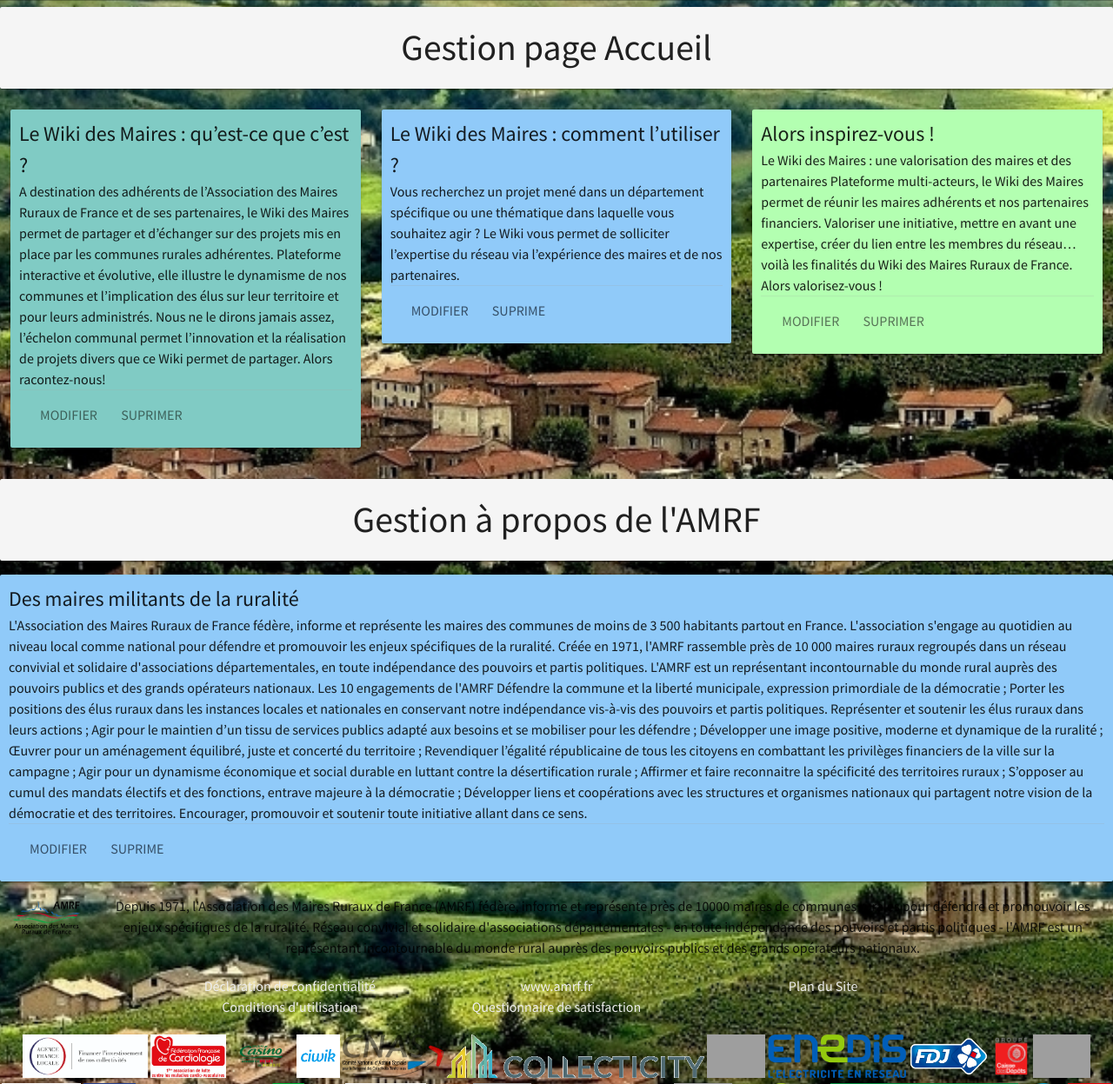
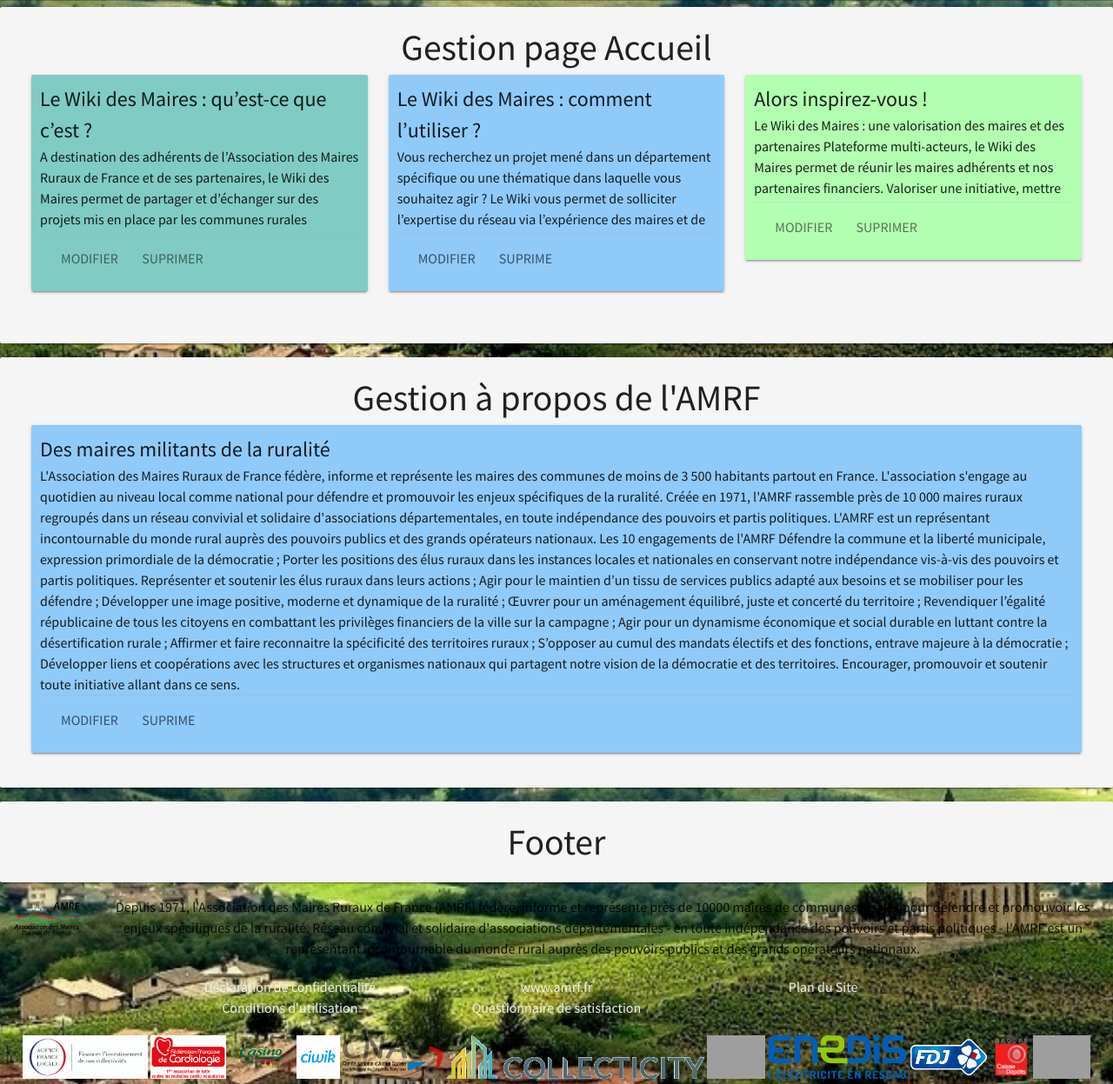
Before and after one commit to Cerynna/Lyon-0917-AMRF, a PHP site: template src/pages/adminGestion.php in a window 1280 px wide. Shown: the top 1247 px of the page at 87% size. Run offline with PHP 8.4, Linux system fonts and the light colour scheme; the template is opened without the code that fills it, so the values that code supplies are empty; some web fonts are replaced; grey boxes are pictures that could not be loaded.

Commit message:
added style for cards view

```diff
--- a/dist/css/main.css
+++ b/dist/css/main.css
@@ -273,6 +273,14 @@ div .partlogo {
   .bck-default div > a {
     color: #3d625b !important; }
 
+.cardGest {
+  padding: 10px; }
+  .cardGest p {
+    height: 100px;
+    overflow: hidden;
+    text-overflow: ellipsis;
+    white-space: normal; }
+
 /**
 *************************** View *********************
  */
--- a/sass/partials/components/_cards.scss
+++ b/sass/partials/components/_cards.scss
@@ -13,10 +13,20 @@
   }
 }
 
-.bck-default{
+.bck-default {
   padding: 10px;
   background: #80CBC4;
-  div>a{
+  div > a {
     color: rgb(61, 98, 91) !important;
   }
 }
+
+.cardGest{
+  padding: 10px;
+  p{
+    height: 100px;
+    overflow: hidden;
+    text-overflow: ellipsis;
+    white-space: normal;
+  }
+}
--- a/src/pages/adminGestion.php
+++ b/src/pages/adminGestion.php
@@ -2,10 +2,9 @@
 	<div class="col m12">
 		<h3 class="center-align">Gestion page Accueil</h3>
 	</div>
-</div>
 	<div class="row">
 		<div class="col s4">
-		<div class="bck-default card">
+			<div class="bck-default card cardGest">
 				<span class="card-title">Le Wiki des Maires : qu’est-ce que c’est ?</span>
 				<p>A destination des adhérents de l’Association des Maires Ruraux de France et de ses partenaires, le Wiki des Maires permet de partager et d’échanger sur des projets mis en place par les communes rurales adhérentes. Plateforme interactive et évolutive, elle illustre le dynamisme de nos communes et l’implication des élus sur leur territoire et pour leurs administrés. Nous ne le dirons jamais assez, l’échelon communal permet l’innovation et la réalisation de projets divers que ce Wiki permet de partager. Alors racontez-nous!</p>
 				<div class="card-action">
@@ -15,7 +14,7 @@
 			</div>
 		</div>
 		<div class="col s4">
-		<div class="bck-maire card">
+			<div class="bck-maire card cardGest">
 				<span class="card-title">Le Wiki des Maires : comment l’utiliser ?</span>
 				<p>Vous recherchez un projet mené dans un département spécifique ou une thématique dans laquelle vous souhaitez agir ? Le Wiki vous permet de solliciter l’expertise du réseau via l’expérience des maires et de nos partenaires.</p>
 				<div class="card-action">
@@ -25,7 +24,7 @@
 			</div>
 		</div>
 		<div class="col s4">
-		<div class="bck-part card">
+			<div class="bck-part card cardGest">
 				<span class="card-title">Alors inspirez-vous !</span>
 				<p>Le Wiki des Maires : une valorisation des maires et des partenaires Plateforme multi-acteurs, le Wiki des Maires permet de réunir les maires adhérents et nos partenaires financiers. Valoriser une initiative, mettre en avant une expertise, créer du lien entre les membres du réseau… voilà les finalités du Wiki des Maires Ruraux de France. Alors valorisez-vous !</p>
 				<div class="card-action">
@@ -35,10 +34,10 @@
 			</div>
 		</div>
 	</div>
+</div>
 <div class="row card-panel grey lighten-4">
 	<div class="col m12">
 		<h3 class="center-align">Gestion à propos de l'AMRF</h3>
-	</div>
 	</div>
 	<div class="col s12">
 		<div class="bck-maire card">
@@ -63,3 +62,9 @@
 			</div>
 		</div>
 	</div>
+</div>
+<div class="row card-panel grey lighten-4">
+	<div class="col m12">
+		<h3 class="center-align">Footer</h3>
+	</div>
+</div>
```
Lines whose indentation alone changed are shown as unchanged.
